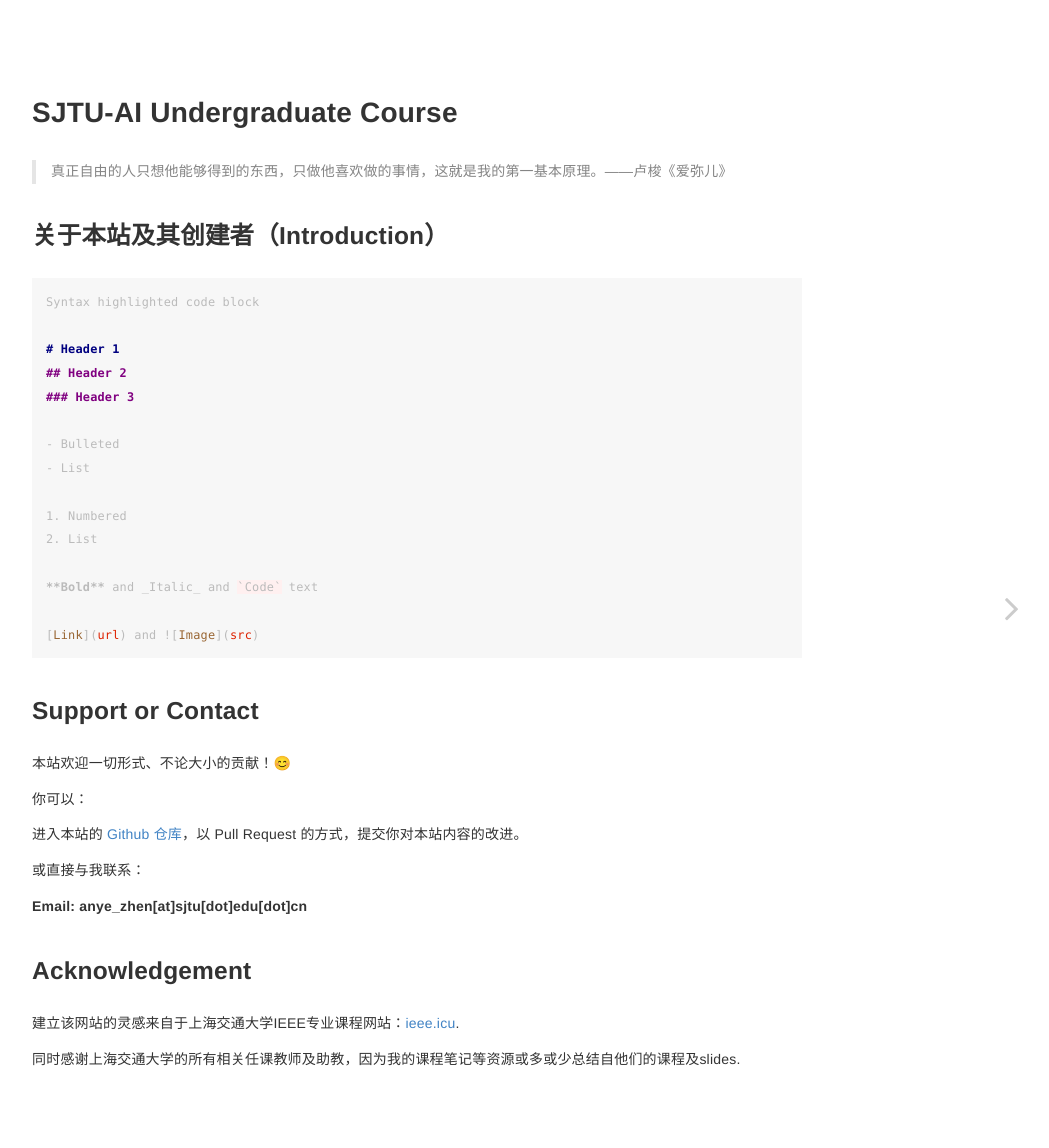
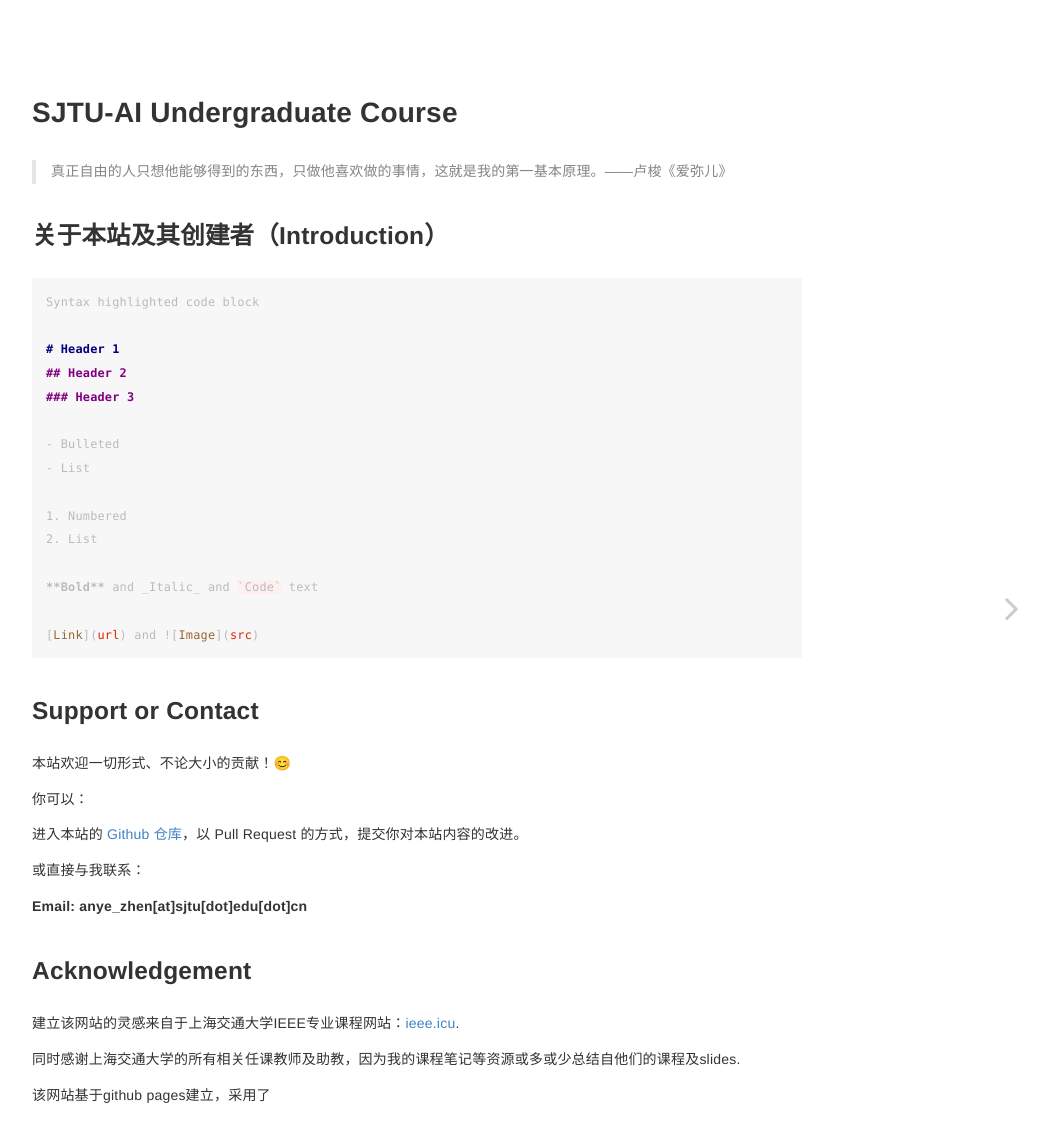
Before and after one commit to aisjtu/aisjtu.github.io, a Jekyll site: the page built from index.md, in a window 1280 px wide. Shown: the whole page, without its empty margins (223-1272 px from the left). Built offline with Jekyll 4.4.1, drawn with Linux system fonts in a browser that asks for light colours; emoji names are drawn with the system emoji font.

Commit message:
Update index.md

```diff
--- a/index.md
+++ b/index.md
@@ -51,3 +51,5 @@ Acknowledgement
 建立该网站的灵感来自于上海交通大学IEEE专业课程网站：[ieee.icu](ieee.icu).
 
 同时感谢上海交通大学的所有相关任课教师及助教，因为我的课程笔记等资源或多或少总结自他们的课程及slides.
+
+该网站基于github pages建立，采用了
```
